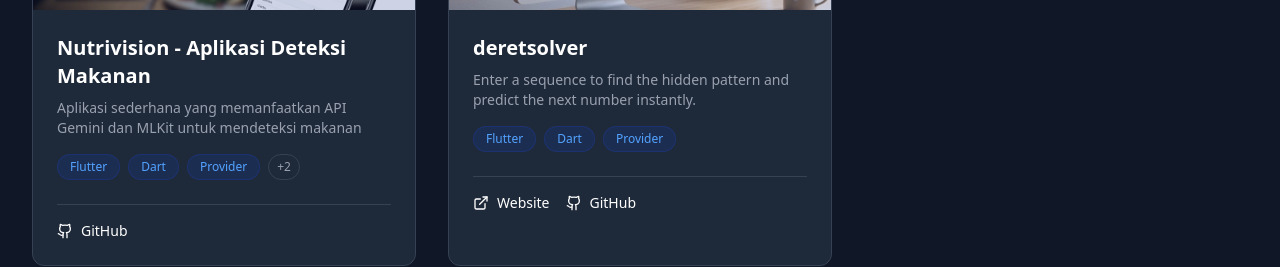
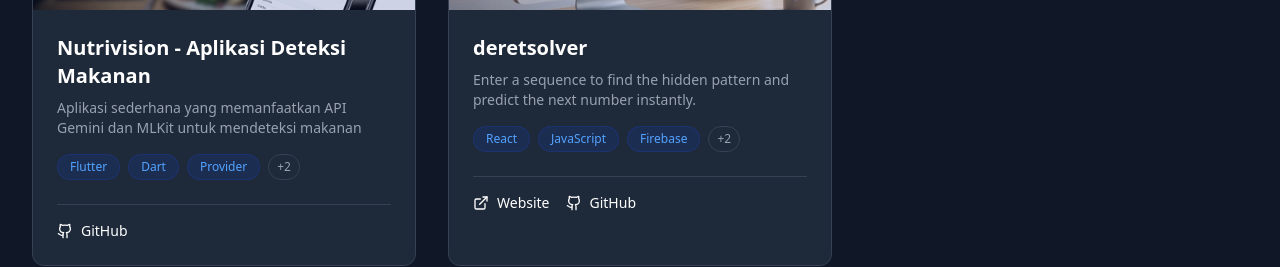
Before and after one commit to Andi-IM/vue-portfolio, a Vue app: page / in a window 1280 px wide. Shown: the part 2140-2407 px from the top of the page. Built offline with nearby package versions, Linux system fonts and the light colour scheme.

Commit message:
feat: add new ProjectsSection component to display portfolio projects with detailed modal views.

```diff
--- a/src/components/ProjectsSection.vue
+++ b/src/components/ProjectsSection.vue
@@ -81,7 +81,7 @@ const projects = [
     title: 'deretsolver',
     description: 'Enter a sequence to find the hidden pattern and predict the next number instantly.',
     features: ['sequence prediction', 'pattern recognition', 'instant prediction'],
-    tags: ['Flutter', 'Dart', 'Provider'],
+    tags: ['React', 'JavaScript', 'Firebase', 'Tailwindcss', 'Gemini'],
     image: deretsolverImg,
     link: 'https://deretsolver.web.app/',
     github: 'https://github.com/Andi-IM/deretsolver',
```
